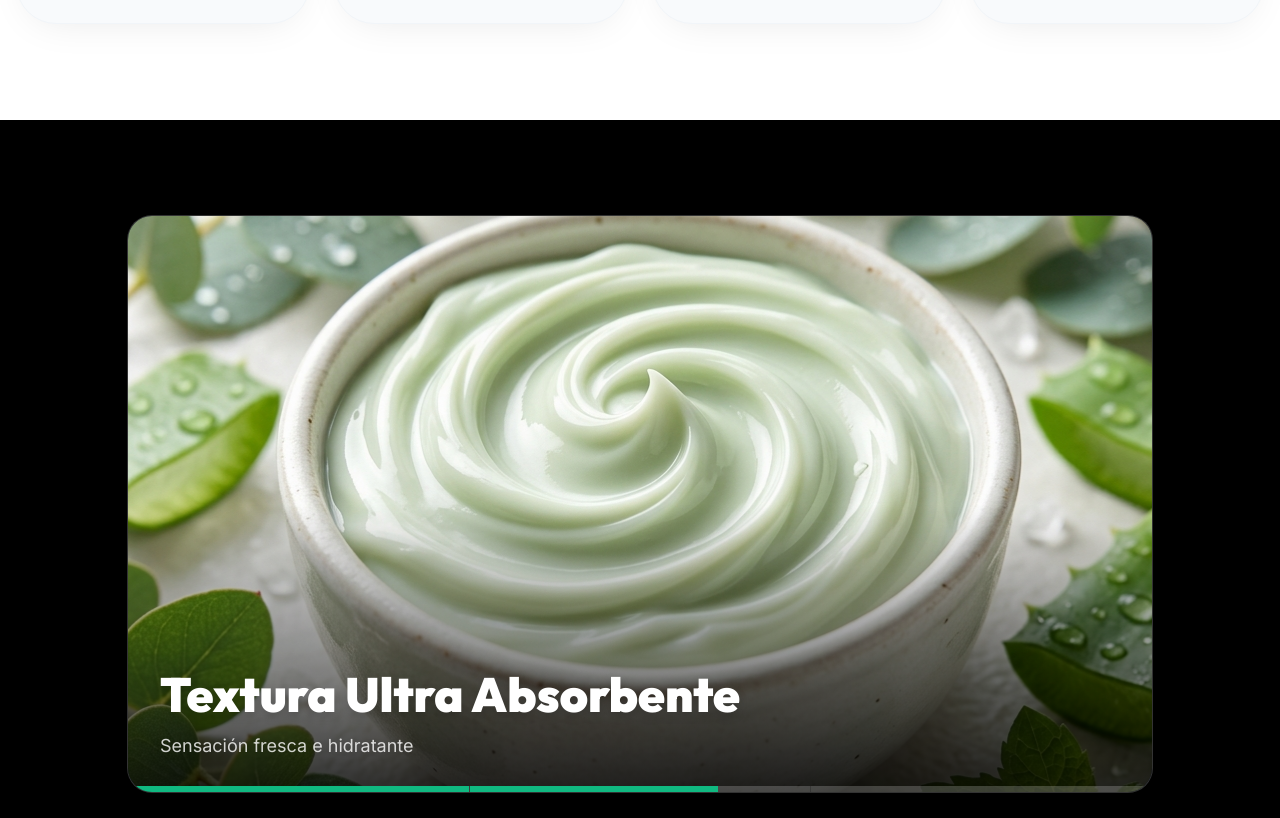
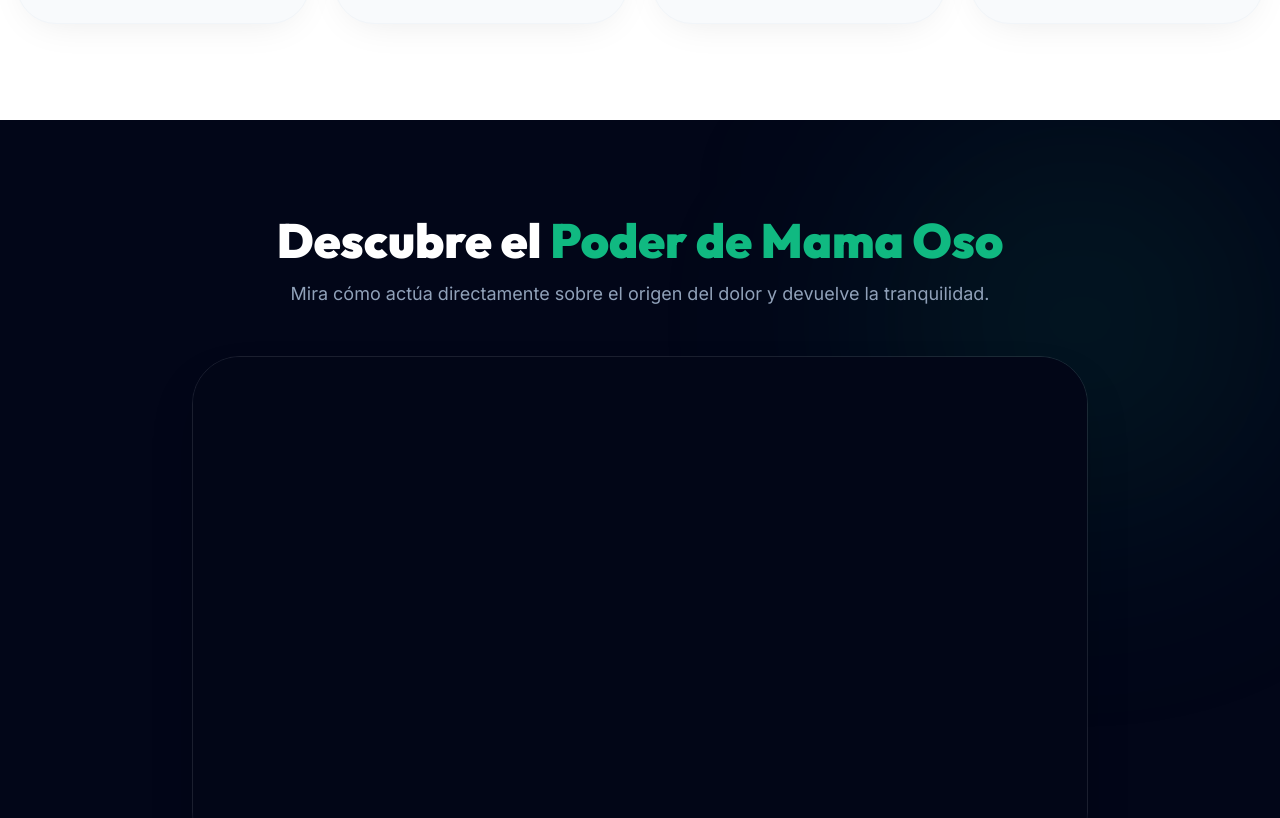
Before and after one commit to Ferja123/mamaoso, a React (Vite) app: page / in a window 1280 px wide. Shown: the part 2400-3218 px from the top of the page. Built offline with nearby package versions, Linux system fonts and the light colour scheme.

Commit message:
feat: Restored high-impact HTML video as requested

```diff
--- a/src/App.tsx
+++ b/src/App.tsx
@@ -7,7 +7,7 @@
 import { HeroSection } from './components/HeroSection';
 import { ProblemSection } from './components/ProblemSection';
 import { BenefitsGrid } from './components/BenefitsGrid';
-import { CinematicVideo } from './components/CinematicVideo';
+import { EmbeddedVideo } from './components/EmbeddedVideo';
 import { ExpertEndorsement } from './components/ExpertEndorsement';
 import { SolutionSection } from './components/SolutionSection';
 import { IngredientsSection } from './components/IngredientsSection';
@@ -72,7 +72,7 @@
         <BenefitsGrid />
 
         {/* 5. High Impact Video Showcase */}
-        <CinematicVideo onOrderClick={scrollToOrder} />
+        <EmbeddedVideo onOrderClick={scrollToOrder} />
 
         {/* 6. Expert Endorsement: Trust anchor with Medical Professional */}
         <ExpertEndorsement />
```
